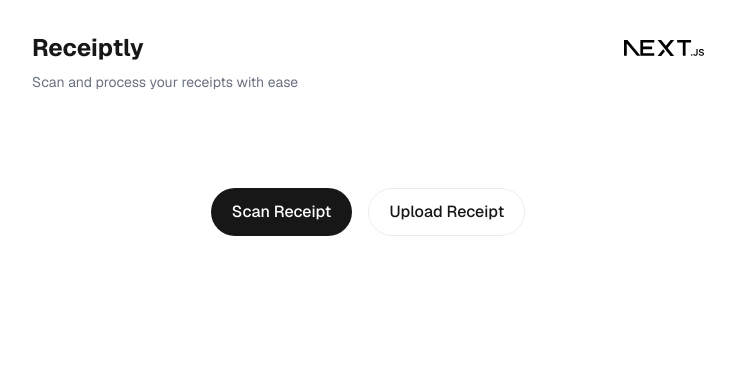
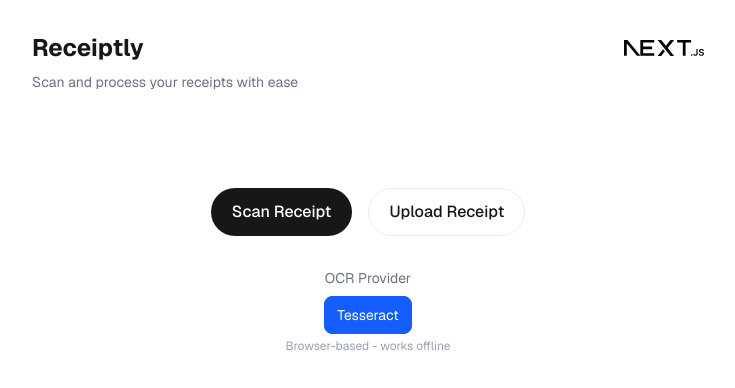
Before and after one commit to Cookjp/Receiptly, a Next.js app: page / in a window 1280 px wide. Shown: the top 388 px of the page, without its empty margins (272-1007 px from the left). Built offline with nearby package versions, Linux system fonts and the light colour scheme.

Commit message:
add ocr service selector

```diff
--- /dev/null
+++ b/src/app/api/ocr/tabscanner/credit/route.ts
@@ -0,0 +1,31 @@
+import { NextResponse } from 'next/server';
+
+const TABSCANNER_API_KEY = process.env.TABSCANNER_API_KEY;
+
+export async function GET() {
+    if (!TABSCANNER_API_KEY) {
+        return NextResponse.json(
+            { error: 'TABSCANNER_API_KEY not configured' },
+            { status: 500 }
+        );
+    }
+
+    try {
+        const response = await fetch('https://api.tabscanner.com/api/credit', {
+            method: 'GET',
+            headers: {
+                'apikey': TABSCANNER_API_KEY,
+            },
+        });
+
+        const credit = await response.json();
+
+        return NextResponse.json({ credit });
+    } catch (error) {
+        console.error('Tabscanner credit API error:', error);
+        return NextResponse.json(
+            { error: 'Failed to fetch credit' },
+            { status: 500 }
+        );
+    }
+}
--- a/src/app/page.tsx
+++ b/src/app/page.tsx
@@ -1,10 +1,49 @@
 "use client";
 
 import { useRouter } from "next/navigation";
+import { useState, useEffect } from "react";
 import ImageCapture from "@/components/ImageCapture";
+import { OcrServiceFactory, OcrProvider, OcrProviderOption } from "@/services/ocr/OcrServiceFactory";
 
 export default function Home() {
   const router = useRouter();
+  const [selectedProvider, setSelectedProvider] = useState<OcrProvider>('tesseract');
+  const [providers, setProviders] = useState<OcrProviderOption[]>([]);
+  const [tabscannerCredit, setTabscannerCredit] = useState<number | null>(null);
+
+  useEffect(() => {
+    // Get available providers
+    const availableProviders = OcrServiceFactory.getAvailableProviders();
+    setProviders(availableProviders);
+
+    // Load saved preference or default to first available
+    const saved = localStorage.getItem('ocrProvider') as OcrProvider | null;
+    if (saved && availableProviders.find(p => p.id === saved && p.available)) {
+      setSelectedProvider(saved);
+    } else {
+      const firstAvailable = availableProviders.find(p => p.available);
+      if (firstAvailable) {
+        setSelectedProvider(firstAvailable.id);
+      }
+    }
+
+    // Fetch Tabscanner credit if available
+    if (availableProviders.find(p => p.id === 'tabscanner' && p.available)) {
+      fetch('/api/ocr/tabscanner/credit')
+        .then(res => res.json())
+        .then(data => {
+          if (data.credit !== undefined) {
+            setTabscannerCredit(data.credit);
+          }
+        })
+        .catch(() => {});
+    }
+  }, []);
+
+  const handleProviderChange = (provider: OcrProvider) => {
+    setSelectedProvider(provider);
+    localStorage.setItem('ocrProvider', provider);
+  };
 
   const processImage = async (imageData: string) => {
     // Store image data in localStorage
@@ -18,6 +57,35 @@
     <div className="grid grid-rows-[auto_1fr_auto] items-center justify-items-center pb-20 gap-8 font-[family-name:var(--font-geist-sans)]">
       <main className="flex flex-col gap-8 w-full max-w-2xl items-center">
         <ImageCapture onCapture={processImage} />
+
+        {/* OCR Provider Selector */}
+        <div className="w-full max-w-md">
+          <label className="block text-sm text-gray-500 dark:text-gray-400 mb-2 text-center">
+            OCR Provider
+          </label>
+          <div className="flex gap-2 justify-center flex-wrap">
+            {providers.filter(p => p.available).map((provider) => (
+              <button
+                key={provider.id}
+                onClick={() => handleProviderChange(provider.id)}
+                className={`px-3 py-2 text-sm rounded-lg border transition-colors ${
+                  selectedProvider === provider.id
+                    ? 'bg-blue-600 text-white border-blue-600'
+                    : 'border-gray-300 dark:border-gray-600 hover:bg-gray-100 dark:hover:bg-gray-800'
+                }`}
+                title={provider.description}
+              >
+                {provider.name}
+              </button>
+            ))}
+          </div>
+          <p className="text-xs text-gray-400 dark:text-gray-500 text-center mt-1">
+            {providers.find(p => p.id === selectedProvider)?.description}
+            {selectedProvider === 'tabscanner' && tabscannerCredit !== null && (
+              <span className="ml-1">({tabscannerCredit} credits remaining)</span>
+            )}
+          </p>
+        </div>
       </main>
     </div>
   );
--- a/src/services/ocr/OcrServiceFactory.ts
+++ b/src/services/ocr/OcrServiceFactory.ts
@@ -3,8 +3,57 @@
 import { TabscannerOcrService } from './TabscannerOcrService';
 import { TesseractOcrService } from './TesseractOcrService';
 
+export type OcrProvider = 'tesseract' | 'tabscanner' | 'ocrspace';
+
+export interface OcrProviderOption {
+  id: OcrProvider;
+  name: string;
+  description: string;
+  available: boolean;
+}
+
 export class OcrServiceFactory {
-  static getOcrService(): OcrService {
+  static getAvailableProviders(): OcrProviderOption[] {
+    return [
+      {
+        id: 'ocrspace',
+        name: 'OCR.space',
+        description: 'Cloud API - fast & accurate',
+        available: !!process.env.NEXT_PUBLIC_OCRSPACE_ENABLED,
+      },
+      {
+        id: 'tabscanner',
+        name: 'Tabscanner',
+        description: 'Cloud API - receipt specialist',
+        available: !!process.env.NEXT_PUBLIC_TABSCANNER_ENABLED,
+      },
+      {
+        id: 'tesseract',
+        name: 'Tesseract',
+        description: 'Browser-based - works offline',
+        available: true, // Always available
+      },
+    ];
+  }
+
+  static getOcrService(provider?: OcrProvider): OcrService {
+    // If no provider specified, check localStorage then fall back to env-based selection
+    if (!provider && typeof window !== 'undefined') {
+      provider = localStorage.getItem('ocrProvider') as OcrProvider | null ?? undefined;
+    }
+
+    // Use specified provider if available
+    if (provider === 'ocrspace' && process.env.NEXT_PUBLIC_OCRSPACE_ENABLED) {
+      return new OcrSpaceOcrService();
+    }
+    if (provider === 'tabscanner' && process.env.NEXT_PUBLIC_TABSCANNER_ENABLED) {
+      return new TabscannerOcrService();
+    }
+    if (provider === 'tesseract') {
+      return new TesseractOcrService();
+    }
+
+    // Fall back to env-based priority
     if (process.env.NEXT_PUBLIC_OCRSPACE_ENABLED) {
       return new OcrSpaceOcrService();
     }
```
